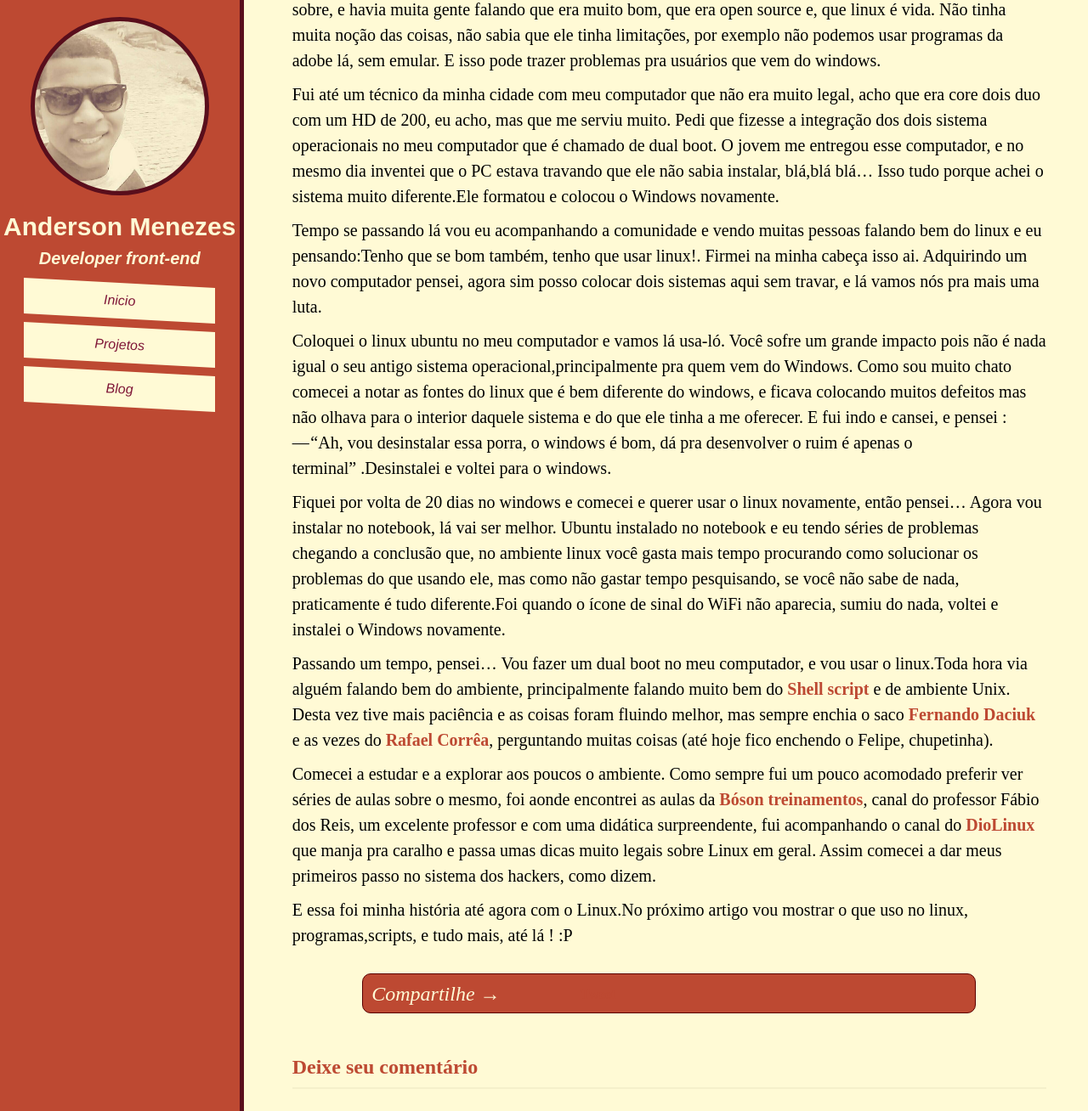
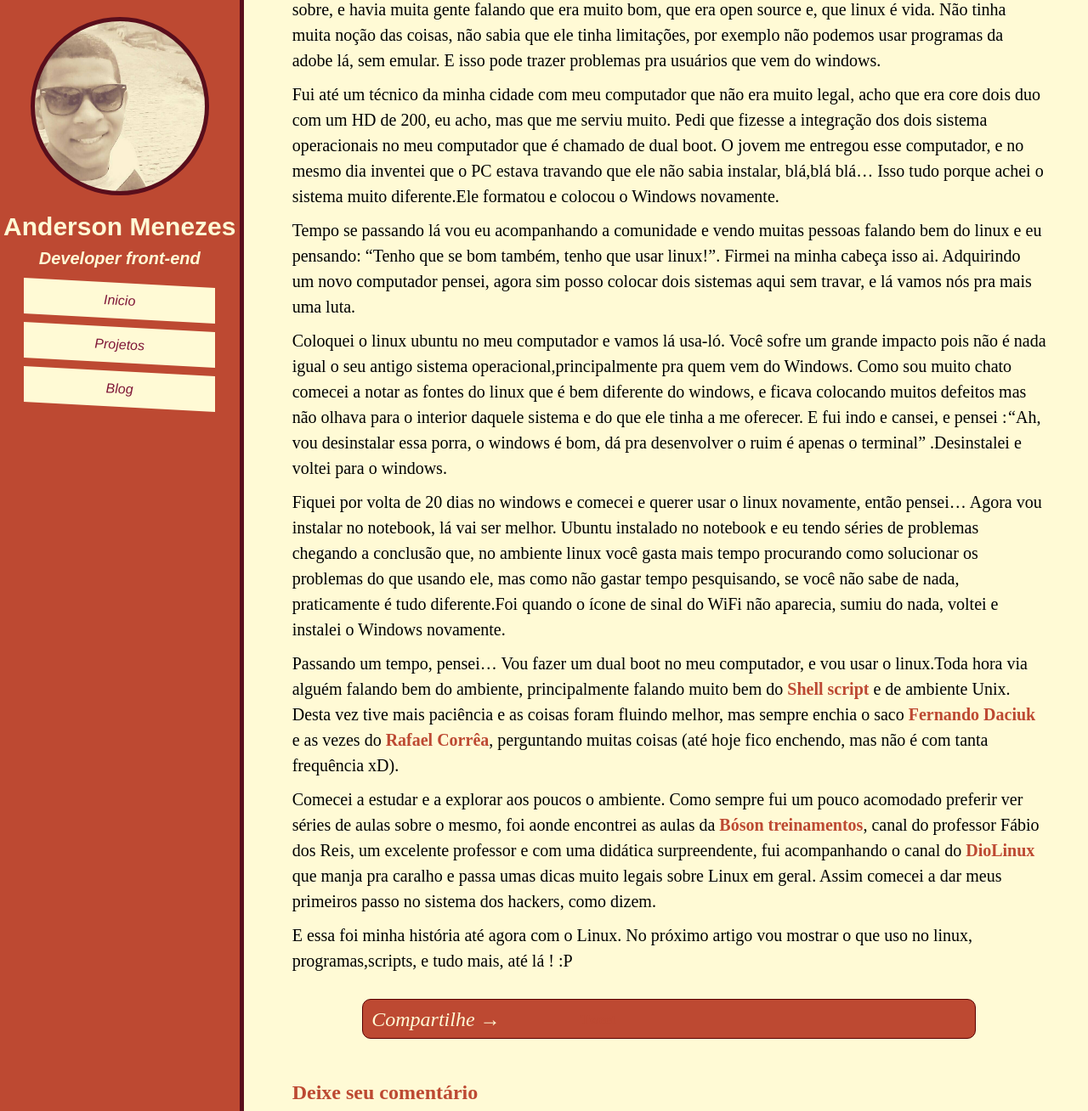
Before and after one commit to andersoonweb/andersoonweb.github.io, a Jekyll site: the page built from _posts/2015-02-17-um-novo-caminho-linux-mudando-minha-vida-aos-poucos-parte-1.markdown, in a window 1280 px wide and 1400 px high, scrolled down 698 px, cut to the strip 0-1308 px from the top of the window. Shown: the whole strip at 85% size. Built offline with Jekyll 4.4.1, drawn with Linux system fonts in a browser that asks for light colours; nearby versions of some CDN libraries; comment, search, counter and statistics services are not loaded; some of the changed text lies outside the part shown.

Commit message:
review post

```diff
--- a/_posts/2015-02-17-um-novo-caminho-linux-mudando-minha-vida-aos-poucos-parte-1.markdown
+++ b/_posts/2015-02-17-um-novo-caminho-linux-mudando-minha-vida-aos-poucos-parte-1.markdown
@@ -8,20 +8,20 @@
 img:
    /assets/imagem/img-caminho-linux.jpg
 ---
-Eu sempre fui um cara que dou muita importância para a beleza daquilo que estou usando. Cerca de dois anos atrás eu chegava do colégio por volta do meio dia e assistia uma aula no canal da [Study Class](https://www.youtube.com/user/StudyClassOficial), sobre [Introdução ao CSS dinamico com less CSS](https://www.youtube.com/watch?v=pzC3zThxC_s). Ele usava um sistema que não sabia o qual era, mas achava bem bonito.
+Eu sempre fui um cara que dou muita importância para a beleza daquilo que estou usando. Cerca de dois anos atrás eu chegava do colégio por volta do meio dia e assistia uma aula no canal da a <a target="_blank" href="https://www.youtube.com/user/StudyClassOficial">Study Class</a>, sobre <a target="_blank" href="https://www.youtube.com/watch?v=pzC3zThxC_s">Introdução ao CSS dinamico com less CSS</a>. Ele usava um sistema que não sabia o qual era, mas achava bem bonito.
 
-O tempo foi se passando e eu descobri que sistema era aquele, era o linux [Ubuntu](http://www.ubuntu.com/), logo fui procurar saber sobre, e havia muita gente falando que era muito bom, que era open source e, que linux é vida. Não tinha muita noção das coisas, não sabia que ele tinha limitações, por exemplo não podemos usar programas da adobe lá, sem emular. E isso pode trazer problemas pra usuários que vem do windows.
+O tempo foi se passando e eu descobri que sistema era aquele, era o linux <a target="_blank" href="http://www.ubuntu.com/">Ubuntu</a>, logo fui procurar saber sobre, e havia muita gente falando que era muito bom, que era open source e, que linux é vida. Não tinha muita noção das coisas, não sabia que ele tinha limitações, por exemplo não podemos usar programas da adobe lá, sem emular. E isso pode trazer problemas pra usuários que vem do windows.
 
 Fui até um técnico da minha cidade com meu computador que não era muito legal, acho que era core dois duo com um HD de 200, eu acho, mas que me serviu muito. Pedi que fizesse a integração dos dois sistema operacionais no meu computador que é chamado de dual boot. O jovem me entregou esse computador, e no mesmo dia inventei que o PC estava travando que ele não sabia instalar, blá,blá blá… Isso tudo porque achei o sistema muito diferente.Ele formatou e colocou o Windows novamente.
 
-Tempo se passando lá vou eu acompanhando a comunidade e vendo muitas pessoas falando bem do linux e eu pensando:Tenho que se bom também, tenho que usar linux!. Firmei na minha cabeça isso ai. Adquirindo um novo computador pensei, agora sim posso colocar dois sistemas aqui sem travar, e lá vamos nós pra mais uma luta.
+Tempo se passando lá vou eu acompanhando a comunidade e vendo muitas pessoas falando bem do linux e eu pensando: "Tenho que se bom também, tenho que usar linux!". Firmei na minha cabeça isso ai. Adquirindo um novo computador pensei, agora sim posso colocar dois sistemas aqui sem travar, e lá vamos nós pra mais uma luta.
 
-Coloquei o linux ubuntu no meu computador e vamos lá usa-ló. Você sofre um grande impacto pois não é nada igual o seu antigo sistema operacional,principalmente pra quem vem do Windows. Como sou muito chato comecei a notar as fontes do linux que é bem diferente do windows, e ficava colocando muitos defeitos mas não olhava para o interior daquele sistema e do que ele tinha a me oferecer. E fui indo e cansei, e pensei : — “Ah, vou desinstalar essa porra, o windows é bom, dá pra desenvolver o ruim é apenas o terminal” .Desinstalei e voltei para o windows.
+Coloquei o linux ubuntu no meu computador e vamos lá usa-ló. Você sofre um grande impacto pois não é nada igual o seu antigo sistema operacional,principalmente pra quem vem do Windows. Como sou muito chato comecei a notar as fontes do linux que é bem diferente do windows, e ficava colocando muitos defeitos mas não olhava para o interior daquele sistema e do que ele tinha a me oferecer. E fui indo e cansei, e pensei : “Ah, vou desinstalar essa porra, o windows é bom, dá pra desenvolver o ruim é apenas o terminal” .Desinstalei e voltei para o windows.
 
 Fiquei por volta de 20 dias no windows e comecei e querer usar o linux novamente, então pensei… Agora vou instalar no notebook, lá vai ser melhor. Ubuntu instalado no notebook e eu tendo séries de problemas chegando a conclusão que, no ambiente linux você gasta mais tempo procurando como solucionar os problemas do que usando ele, mas como não gastar tempo pesquisando, se você não sabe de nada, praticamente é tudo diferente.Foi quando o ícone de sinal do WiFi não aparecia, sumiu do nada, voltei e instalei o Windows novamente.
 
-Passando um tempo, pensei… Vou fazer um dual boot no meu computador, e vou usar o linux.Toda hora via alguém falando bem do ambiente, principalmente falando muito bem do [Shell script](http://pt.wikipedia.org/wiki/Shell_script) e de ambiente Unix. Desta vez tive mais paciência e as coisas foram fluindo melhor, mas sempre enchia o saco [Fernando Daciuk](https://github.com/fdaciuk) e as vezes do [Rafael Corrêa](https://github.com/rafaelstz), perguntando muitas coisas (até hoje fico enchendo o Felipe, chupetinha).
+Passando um tempo, pensei… Vou fazer um dual boot no meu computador, e vou usar o linux.Toda hora via alguém falando bem do ambiente, principalmente falando muito bem do <a target="_blank" href="http://pt.wikipedia.org/wiki/Shell_script">Shell script</a> e de ambiente Unix. Desta vez tive mais paciência e as coisas foram fluindo melhor, mas sempre enchia o saco <a target="_blank" href="https://github.com/fdaciuk">Fernando Daciuk</a> e as vezes do <a target="_blank" href="https://github.com/rafaelstz">Rafael Corrêa</a>, perguntando muitas coisas (até hoje fico enchendo, mas não é com tanta frequência xD).
 
-Comecei a estudar e a explorar aos poucos o ambiente. Como sempre fui um pouco acomodado preferir ver séries de aulas sobre o mesmo, foi aonde encontrei as aulas da [Bóson treinamentos](https://www.youtube.com/user/bosontreinamentos), canal do professor Fábio dos Reis, um excelente professor e com uma didática surpreendente, fui acompanhando o canal do [DioLinux](https://www.youtube.com/user/Diolinux/videos) que manja pra caralho e passa umas dicas muito legais sobre Linux em geral. Assim comecei a dar meus primeiros passo no sistema dos hackers, como dizem.
+Comecei a estudar e a explorar aos poucos o ambiente. Como sempre fui um pouco acomodado preferir ver séries de aulas sobre o mesmo, foi aonde encontrei as aulas da <a target="_blank" href="https://www.youtube.com/user/bosontreinamentos">Bóson treinamentos</a>, canal do professor Fábio dos Reis, um excelente professor e com uma didática surpreendente, fui acompanhando o canal do <a target="_blank" href="https://www.youtube.com/user/Diolinux/videos">DioLinux</a> que manja pra caralho e passa umas dicas muito legais sobre Linux em geral. Assim comecei a dar meus primeiros passo no sistema dos hackers, como dizem.
 
-E essa foi minha história até agora com o Linux.No próximo artigo vou mostrar o que uso no linux, programas,scripts, e tudo mais, até lá ! :P
+E essa foi minha história até agora com o Linux. No próximo artigo vou mostrar o que uso no linux, programas,scripts, e tudo mais, até lá ! :P
```
